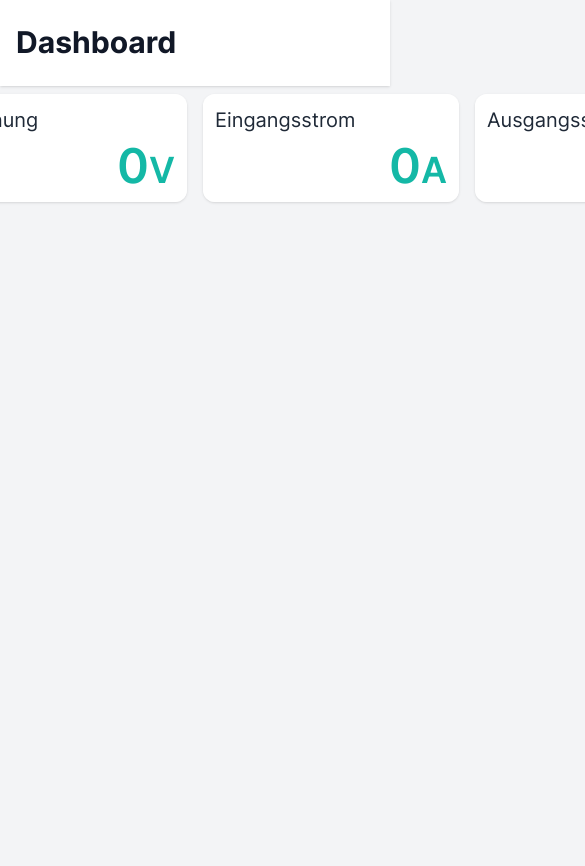
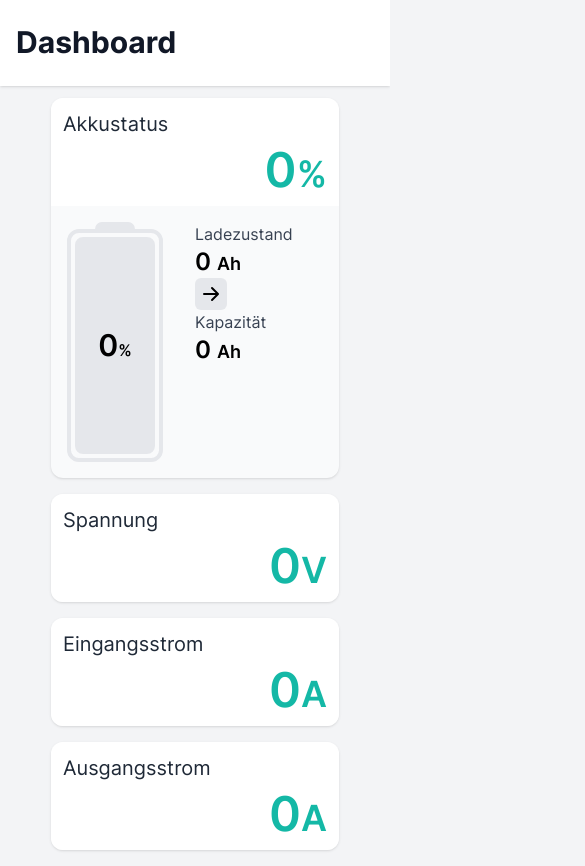
Before and after one commit to Lernni/SolarPanel, a Vue app in the folder src/frontend/: page / in a window 390 px wide. Shown: the top 866 px of the page, 585 px wide, since content can reach past the window. Before the commit the page ends 844 px from the top, so only its background shows below. Built offline with nearby package versions, Linux system fonts and the light colour scheme; no server answers; what highcharts-vue, mathjax-vue3 would draw is missing.

Commit message:
feat: responsive layout for dashboard

```diff
--- a/src/frontend/src/components/dashboard/StatsCard.vue
+++ b/src/frontend/src/components/dashboard/StatsCard.vue
@@ -42,7 +42,7 @@ watch(detailsOpen, (newValue) => {
 </script>
 
 <template>
-  <div class="m-2 flex w-64 flex-col overflow-hidden rounded-xl bg-gray-50 shadow">
+  <div class="mx-2 mb-4 flex w-72 flex-col overflow-hidden rounded-xl bg-gray-50 shadow transition-transform">
     <!-- card header -->
     <div
       ref="card"
--- a/src/frontend/src/views/Dashboard.vue
+++ b/src/frontend/src/views/Dashboard.vue
@@ -13,11 +13,11 @@ setInterval(() => {
 </script>
 
 <template>
-  <div class="flex items-start">
+  <div class="mt-3 gap-0 sm:columns-2 xl:flex xl:items-start xl:flex-wrap justify-center">
     <StatsCard id="battery" open title="Akkustatus" unit="%">
       <div class="flex justify-between">
         <Battery :value="dashboardStore.data.battery.value" diff-day="30" />
-        <div class="flex w-28 flex-col">
+        <div class="flex w-32 flex-col">
           <div
             class="relative flex h-full flex-auto snap-x snap-mandatory overflow-hidden scroll-smooth"
           >
```
